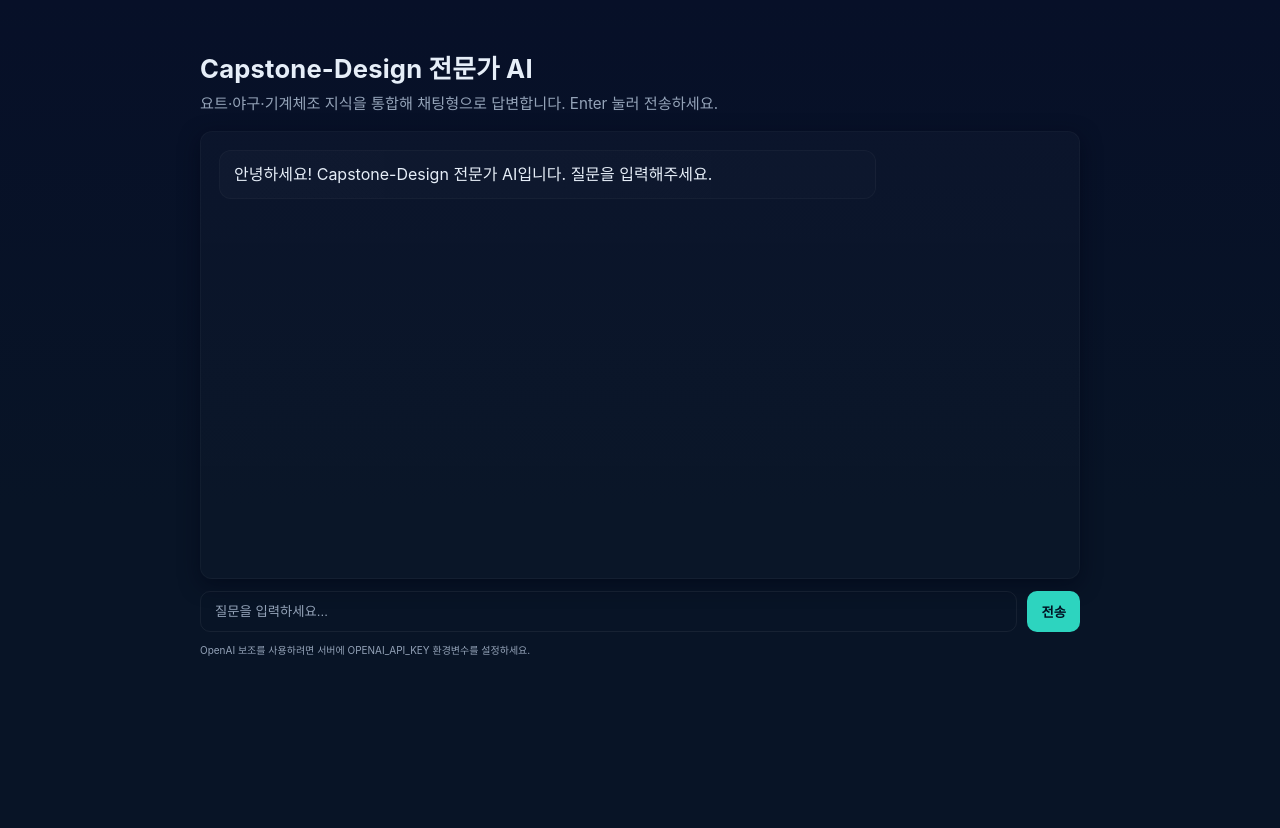
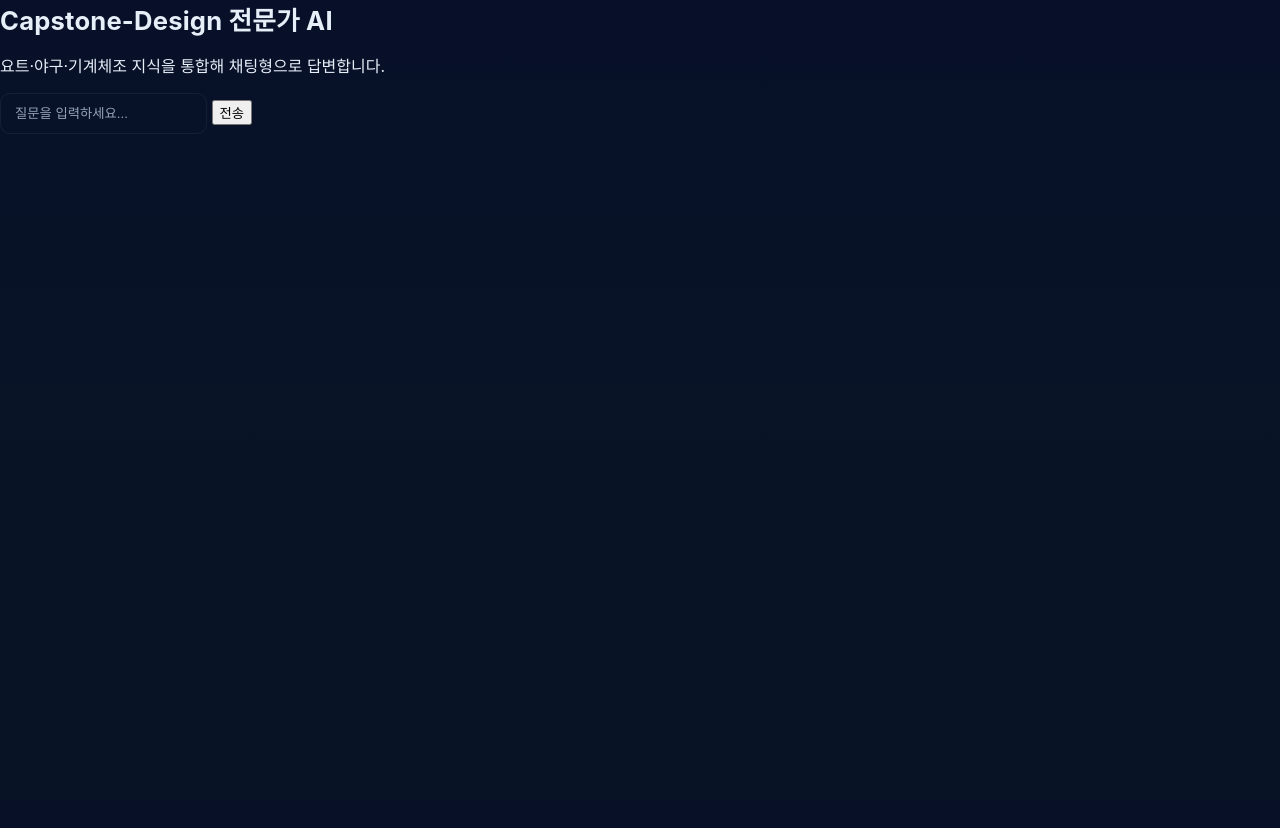
Before and after one commit to a1jung/Capstone-Design, a FastAPI app: page / in a window 1280 px wide. After the commit the page ends 134 px from the top, so only its background shows below. Run offline with FastAPI, Linux system fonts and the light colour scheme.

Commit message:
Update index.html

```diff
--- a/templates/index.html
+++ b/templates/index.html
@@ -1,31 +1,20 @@
-<!-- templates/index.html -->
-<!doctype html>
+<!DOCTYPE html>
 <html lang="ko">
 <head>
-  <meta charset="utf-8" />
-  <meta name="viewport" content="width=device-width,initial-scale=1" />
-  <title>Capstone Design 전문가 AI</title>
-  <link rel="stylesheet" href="/static/style.css" />
+<meta charset="UTF-8">
+<title>Capstone-Design AI</title>
+<link rel="stylesheet" href="/static/style.css">
 </head>
 <body>
-  <main class="app">
-    <header>
-      <h1>Capstone-Design 전문가 AI</h1>
-      <p class="subtitle">요트·야구·기계체조 지식을 통합해 채팅형으로 답변합니다. Enter 눌러 전송하세요.</p>
-    </header>
+<h1>Capstone-Design 전문가 AI</h1>
+<p>요트·야구·기계체조 지식을 통합해 채팅형으로 답변합니다.</p>
 
-    <section id="chat" class="chat-window" aria-live="polite"></section>
+<div id="chat">
+    <div id="messages"></div>
+    <input type="text" id="question" placeholder="질문을 입력하세요..." />
+    <button onclick="sendQuestion()">전송</button>
+</div>
 
-    <form id="askForm" class="input-area" onsubmit="return false;">
-      <input id="question" type="text" placeholder="질문을 입력하세요..." autocomplete="off" />
-      <button id="sendBtn" type="button">전송</button>
-    </form>
-
-    <footer class="footer-note">
-      <small>OpenAI 보조를 사용하려면 서버에 OPENAI_API_KEY 환경변수를 설정하세요.</small>
-    </footer>
-  </main>
-
-  <script src="/static/script.js"></script>
+<script src="/static/script.js"></script>
 </body>
 </html>
```
